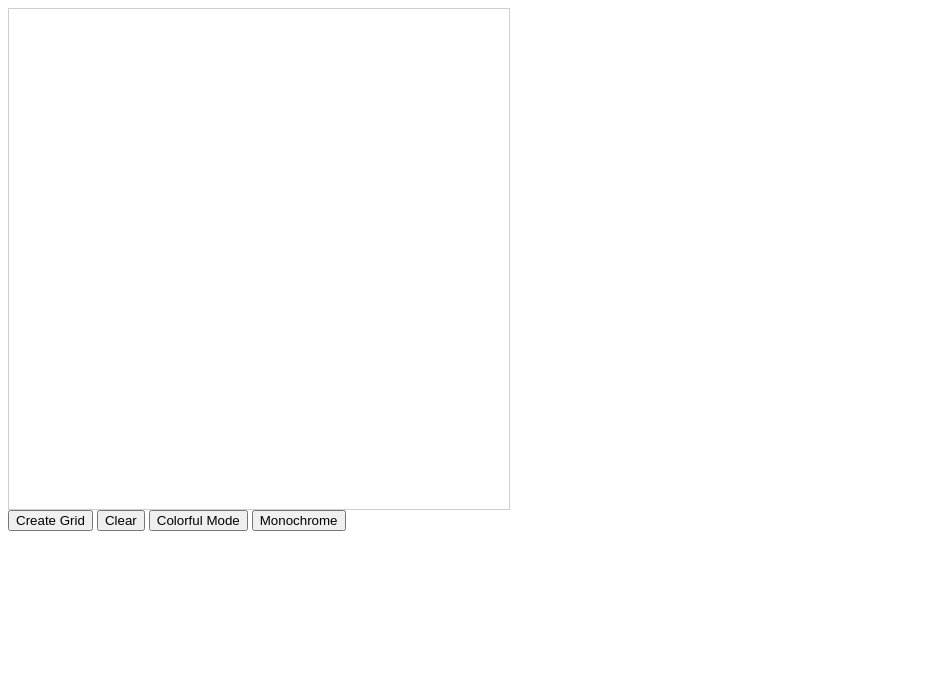
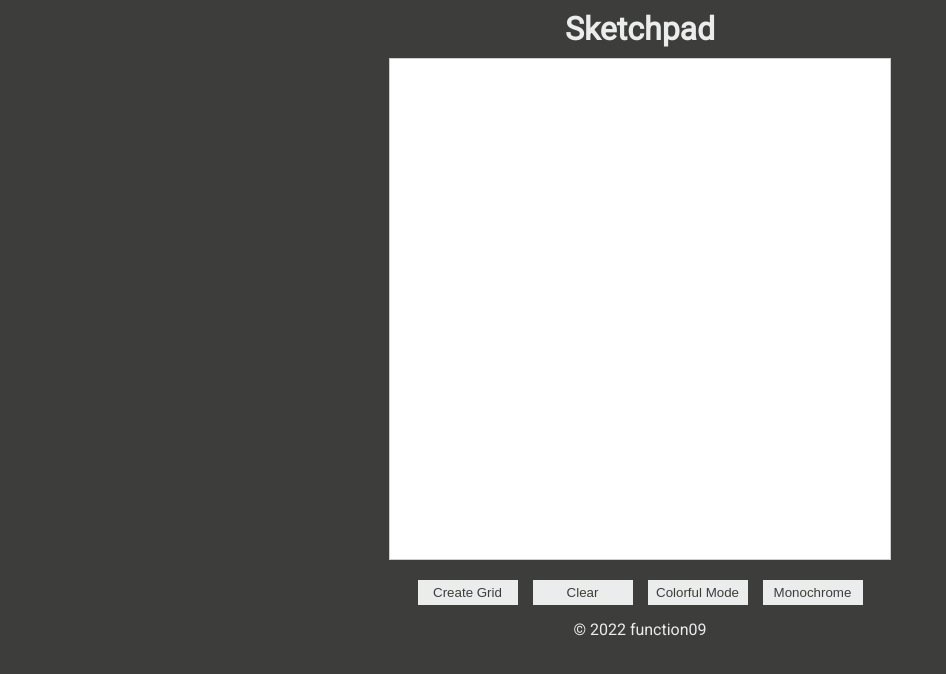
Before and after one commit to function09/Etch-A-Sketch, a plain HTML site: page index.html in a window 1280 px wide. Shown: the whole page, without its empty margins (0-946 px from the left). Drawn offline with Linux system fonts and the light colour scheme.

Commit message:
Add styling, make it look less boring

```diff
--- a/index.html
+++ b/index.html
@@ -4,19 +4,27 @@
     <meta charset="UTF-8">
     <meta http-equiv="X-UA-Compatible" content="IE=edge">
     <meta name="viewport" content="width=device-width, initial-scale=1.0">
-    <title>Etch-A-Sketch</title>
+    <title>Sketchpad</title>
     <script src="script.js" defer></script>
     <link rel="stylesheet" href="styles.css">
+    <link rel="preconnect" href="https://fonts.googleapis.com">
+    <link rel="preconnect" href="https://fonts.gstatic.com" crossorigin>
+    <link href="https://fonts.googleapis.com/css2?family=Roboto&display=swap" rel="stylesheet">
+
 </head>
 <body>
+    <h1>Sketchpad</h1>
+    <div id = parentContainer>
     <div id="container">
 
     </div>
+    </div>
     <div id = 'buttons'>
-    <button id = "btn1">Create Grid</button>
+    <button id = "btn1" class>Create Grid</button>
     <button id = "btn2">Clear</button>
     <button id = "btn3">Colorful Mode</button>
     <button id = "btn4">Monochrome</button>
     </div>
+    <footer>© 2022 function09</footer>
 </body>
 </html>
--- a/styles.css
+++ b/styles.css
@@ -1,7 +1,58 @@
+* {
+    margin: 0px;
+    padding: 0px;
+}
+
+body {
+    background: #3d3d3b;
+    font-family: 'Roboto', sans-serif;
+}
+
+h1 {
+    display: flex;
+    justify-content: center;
+    margin-top: 10px;
+    color:#ebedec
+}
+
+button {
+    background:#ebedec;
+    border: none;
+    color: #3d3d3b;
+    padding: 5px 5px;
+    text-align: center;
+    width: 100px;
+    height: 25px;
+
+}
+
+footer {
+    display: flex;
+    justify-content: center;
+    margin-top: 15px;
+    color:#ebedec
+}
+
 #container {
+    background-color: white;
     width: 500px;
     height: 500px;
     display: flex;
     flex-wrap: wrap;
-    border: 1px solid rgb(206, 206, 206);
+    border: 1px solid #CECECE;
 }
+
+#parentContainer {
+    display: flex;
+    align-items: center;
+    justify-content: center;
+    margin-top: 10px;
+}
+
+#buttons {
+    display: flex;
+    align-items: center;
+    justify-content: center;
+    gap: 15px;
+    margin-top: 20px;
+}
```
